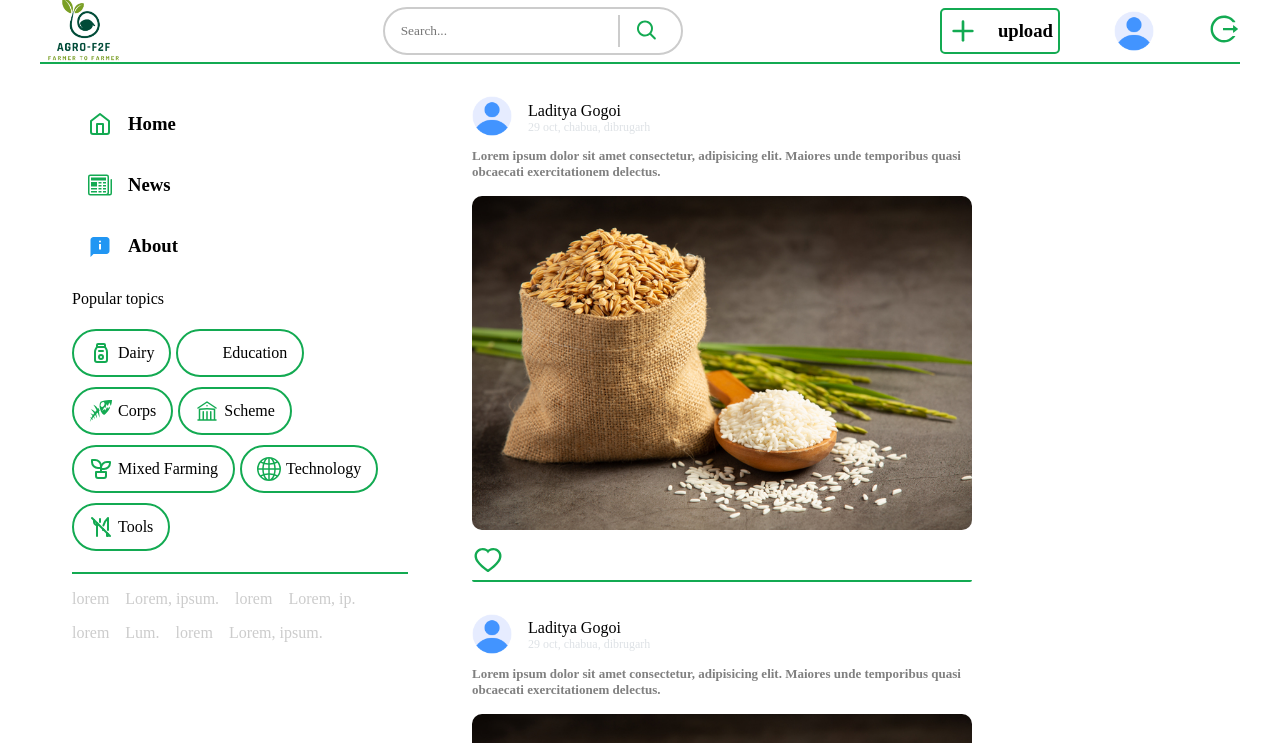
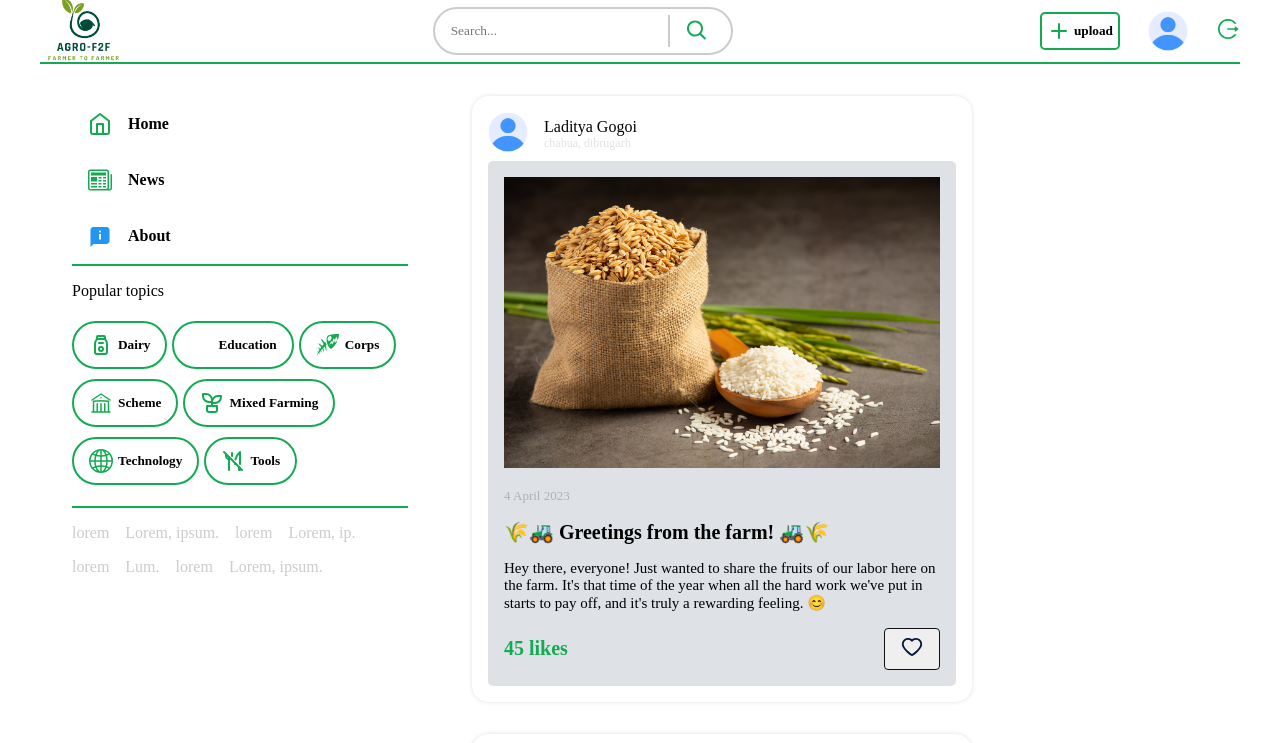
Before and after one commit to farmer2farmer2investor/f2f__frontend, a React (Create React App) app: page / in a window 1280 px wide. Shown: the top 743 px of the page. Built offline with nearby package versions, Linux system fonts and the light colour scheme; some icons are missing; a web font is replaced by a local one.

Commit message:
post card is edited successfully

```diff
--- a/src/components/About/About.jsx
+++ b/src/components/About/About.jsx
@@ -35,7 +35,7 @@ const About = () => {
                     width: '1.5px',
                     height: '100%',
                     backgroundColor: "#13aa52",
-                    borderRadius: "px"
+                    borderRadius: "2px"
                 }}>
                 </div>
                 <div className={classes.followingContainer}>
--- a/src/components/Navbar/Navbar.jsx
+++ b/src/components/Navbar/Navbar.jsx
@@ -48,7 +48,7 @@ const Navbar = () => {
       <div className={classes.combineContainer}>
         <div className={classes.uploadContainer}>
           <FiPlus className={classes.icon} />
-          <h3>upload</h3>
+          <h5>upload</h5>
         </div>
         <div className={classes.profileContainer}>
           <img className={classes.profile} src={profile} alt="profile user" />
--- a/src/components/Navbar/Navbar.module.css
+++ b/src/components/Navbar/Navbar.module.css
@@ -13,7 +13,7 @@
 
 .icon {
     color: var(--secondary-green);
-    font-size: 2rem;
+    font-size: 1.5rem;
 }
 
 .logo {
@@ -58,11 +58,11 @@
     display: flex;
     justify-content: space-between;
     align-items: center;
-    width: 300px;
+    width: 200px;
 }
 
 .uploadContainer {
-    width: 120px;
+    width: 80px;
     display: flex;
     justify-content: space-between;
     align-items: center;
--- a/src/components/Post/Post.jsx
+++ b/src/components/Post/Post.jsx
@@ -1,5 +1,5 @@
 import React from 'react';
-import { AiOutlineHeart } from "react-icons/ai";
+import { AiOutlineHeart, AiOutlineLike } from "react-icons/ai";
 import profile from '../../assets/profile.png';
 import postImage from '../../assets/postImage.jpg'
 
@@ -20,17 +20,22 @@ const Post = () => {
                     <p style={{
                         fontSize: ".75rem",
                         color: "#dee2e6"
-                }}>29 oct, chabua, dibrugarh</p>
+                    }}>chabua, dibrugarh</p>
                 </div>
             </div>
-        <p className={classes.descContainer}>
-            Lorem ipsum dolor sit amet consectetur, adipisicing elit. Maiores unde temporibus quasi obcaecati exercitationem delectus.
-        </p>
-        <div className={classes.bottomContainer}>
-            <img className={classes.postImage} src={postImage} alt="post" />
+            <div className={classes.contentContainer}>
+                <img className={classes.postimage} src={postImage} alt="post" />
+                <div className={classes.contentInfo}>
+                    <p className={classes.date}>4 April 2023</p>
+                    <p className={classes.heading}>🌾🚜 Greetings from the farm! 🚜🌾</p>
+                    <p className={classes.description}>Hey there, everyone! Just wanted to share the fruits of our labor here on the farm. It's that time of the year when all the hard work we've put in starts to pay off, and it's truly a rewarding feeling. 😊</p>
                 </div>
                 <div className={classes.likeContainer}>
+                    <p className={classes.count}>45 likes</p>
+                    <button className={classes.btn}>
                         <AiOutlineHeart className={classes.icon} />
+                    </button>
+                </div>
             </div>
         </div>
     )
--- a/src/components/Post/Post.module.css
+++ b/src/components/Post/Post.module.css
@@ -5,11 +5,9 @@
     flex-direction: column;
     justify-content: flex-start;
     align-items: flex-start;
-}
-
-.icon {
-    font-size: 2rem;
-    color: var(--secondary-green);
+    padding: 1rem;
+    box-shadow: rgba(0, 0, 0, 0.1) 0px 0px 5px 0px, rgba(0, 0, 0, 0.1) 0px 0px 1px 0px;
+    border-radius: 1rem;
 }
 
 .topContainer {
@@ -17,32 +15,72 @@
     justify-content: flex-start;
     align-items: center;
     gap: 1rem;
+    margin-bottom: 5px;
 }
 
 .profile {
     width: 40px;
 }
 
-.descContainer {
-    margin-top: .5rem;
-    font-size: var(--small-font-size);
-    color: gray;
-    font-weight: bolder;
+.contentContainer {
+    width: 100%;
+    padding: 1rem;
+    background-color: var(--text-gray);
+    border-radius: 5px;
 }
 
-.bottomContainer {
-    /* width: 100%; */
+.postimage {
+    width: 100%;
+}
+
+.contentInfo {
+    display: flex;
+    flex-direction: column;
+    justify-content: flex-start;
+    align-items: flex-start;
+    gap: 1rem;
     margin-top: 1rem;
 }
 
-.postImage {
-    width: 500px;
-    border-radius: 10px;
+.date {
+    font-size: var(--small-font-size);
+    color: #b0b0b0;
+}
+
+.heading {
+    font-size: var(--h2-font-size);
+    font-weight: bold;
+}
+
+.description {
+    font-size: var(--normal-font-size);
 }
 
 .likeContainer {
     width: 100%;
-    margin-top: 10px;
-    border-bottom: 2px solid var(--secondary-green);
-    border-radius: 2px;
+    display: flex;
+    justify-content: space-between;
+    align-items: center;
+    margin-top: 1rem;
 }
+
+.btn {
+    /* background-color: #00ED64; */
+    color: var(--primary-text);
+    font-weight: 500;
+    padding: 6px 15px;
+    border: 1px solid #111;
+    border-radius: 4px;
+    transition: 0.1s;
+    cursor: pointer;
+}
+
+.icon {
+    font-size: 1.5rem;
+}
+
+.count {
+    color: var(--secondary-green);
+    font-size: var(--h2-font-size);
+    font-weight: bold;
+}
--- /dev/null
+++ b/src/components/PostsUser/PostsUser.jsx
@@ -0,0 +1,21 @@
+import React from 'react'
+import Post from '../Post/Post';
+
+// stylesheet
+import classes from './PostsUser.module.css';
+
+const PostsUser = () => {
+  return (
+    <div className={classes.postsuser}>
+        <p className={classes.heading}>Your Recent Posts</p>
+        <div>
+            <Post />
+            <Post />
+            <Post />
+            <Post />
+        </div>
+    </div>
+  )
+}
+
+export default PostsUser
--- /dev/null
+++ b/src/components/PostsUser/PostsUser.module.css
@@ -0,0 +1,11 @@
+.postsuser {
+    flex: 1;
+    margin-top: 8vh;
+    padding: 2rem;
+    margin-left: 400px;
+    overflow-y: scroll;
+}
+
+.heading {
+    font-size: var(--h3-font-size);
+}
--- a/src/components/Sidebar/Sidebar.jsx
+++ b/src/components/Sidebar/Sidebar.jsx
@@ -19,16 +19,23 @@ const Sidebar = () => {
       <div className={classes.menuContainer}>
         <div>
           <FiHome className={classes.icon} />
-          <h3>Home</h3>
+          <h4>Home</h4>
         </div>
         <div>
           <BsNewspaper className={classes.icon} />
-          <h3>News</h3>
+          <h4>News</h4>
         </div>
         <div>
           <FcAbout className={classes.icon} />
-          <h3>About</h3>
+          <h4>About</h4>
         </div>
+      </div>
+      <div style={{
+        width: '100%',
+        height: '1.5px',
+        backgroundColor: '#13aa52'
+      }}>
+
       </div>
       <p style={{
         margin: "1rem 0"
@@ -36,31 +43,31 @@ const Sidebar = () => {
       <div className={classes.categoryContainer}>
         <div>
           <TbMilk className={classes.icon} />
-          <p>Dairy</p>
+          <h5>Dairy</h5>
         </div>
         <div>
           <PiNotebookThin className={classes.icon} />
-          <p>Education</p>
+          <h5>Education</h5>
         </div>
         <div>
           <GiFishCorpse className={classes.icon} />
-          <p>Corps</p>
+          <h5>Corps</h5>
         </div>
         <div>
           <HiOutlineBuildingLibrary className={classes.icon} />
-          <p>Scheme</p>
+          <h5>Scheme</h5>
         </div>
         <div>
           <TbPlant className={classes.icon} />
-          <p>Mixed Farming</p>
+          <h5>Mixed Farming</h5>
         </div>
         <div>
           <BsGlobe2 className={classes.icon} />
-          <p>Technology</p>
+          <h5>Technology</h5>
         </div>
         <div>
           <TbToolsKitchen2Off className={classes.icon} />
-          <p>Tools</p>
+          <h5>Tools</h5>
         </div>
       </div>
       <div className={classes.accountsContainer}>
--- a/src/components/Sidebar/Sidebar.module.css
+++ b/src/components/Sidebar/Sidebar.module.css
@@ -18,7 +18,7 @@
     justify-content: flex-start;
     align-items: flex-start;
     flex-direction: column;
-    gap: 5px;
+    /* gap: 5px; */
 }
 
 .menuContainer div {
--- a/src/pages/Profile/Profile.jsx
+++ b/src/pages/Profile/Profile.jsx
@@ -1,19 +1,21 @@
 import React from 'react';
-// import { useParams } from 'react-router-dom';
+import { useParams } from 'react-router-dom';
 import Navbar from '../../components/Navbar/Navbar';
 import About from '../../components/About/About';
 
 // stylesheet
 import classes from './Profile.module.css';
+import PostsUser from '../../components/PostsUser/PostsUser';
 
 const Profile = () => {
-  // const { id } = useParams();
+  const { id } = useParams();
 
   return (
     <div className={classes.profile}>
       <Navbar />
       <div className={classes.infoContainer}>
         <About />
+        <PostsUser />
       </div>
     </div>
   )
```
Also changed, not shown: 1 other file (tests, documents, lock files or other folders). Lines whose indentation alone changed are shown as unchanged.
